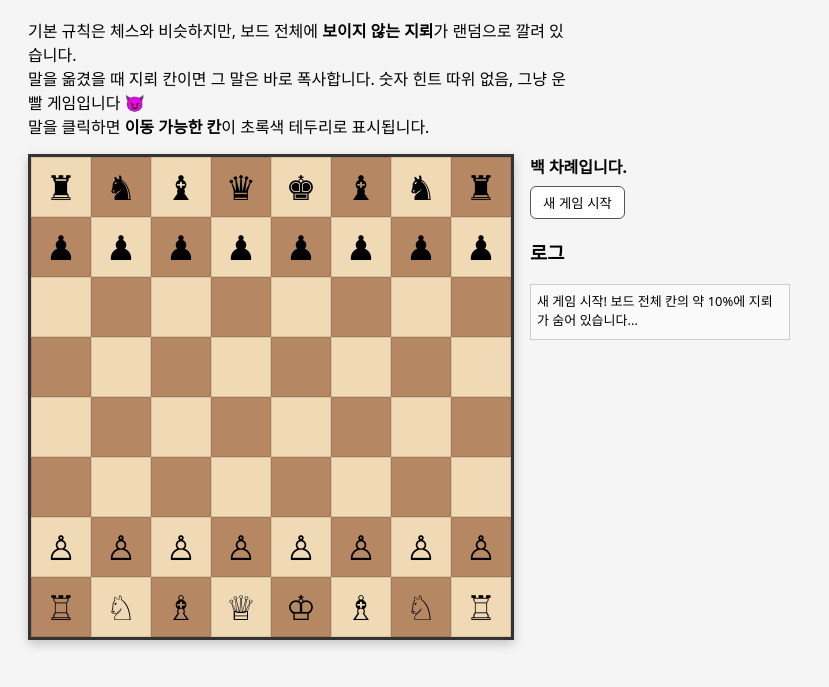
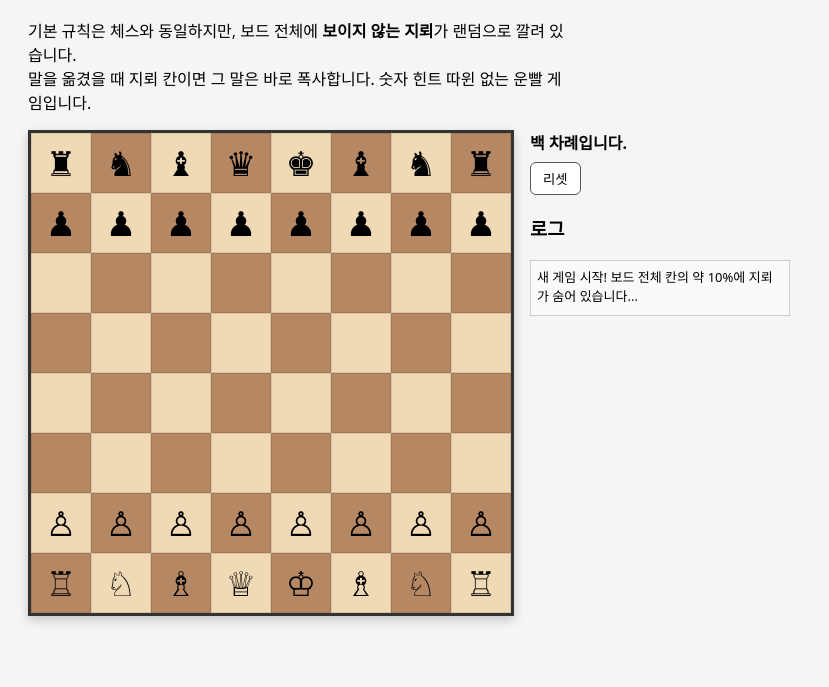
Before and after one commit to a01096962823-dot/mine_chess, a plain HTML site: page index.html in a window 1280 px wide. Shown: the part 77-764 px from the top of the page, without its empty margins (0-829 px from the left). Drawn offline with Linux system fonts and the light colour scheme.

Commit message:
Update index.html

```diff
--- a/index.html
+++ b/index.html
@@ -8,9 +8,8 @@
 <body>
   <h1>지뢰 체스 💣♟</h1>
   <p class="description">
-    기본 규칙은 체스와 비슷하지만, 보드 전체에 <b>보이지 않는 지뢰</b>가 랜덤으로 깔려 있습니다.<br>
-    말을 옮겼을 때 지뢰 칸이면 그 말은 바로 폭사합니다. 숫자 힌트 따위 없음, 그냥 운빨 게임입니다 😈<br>
-    말을 클릭하면 <b>이동 가능한 칸</b>이 초록색 테두리로 표시됩니다.
+    기본 규칙은 체스와 동일하지만, 보드 전체에 <b>보이지 않는 지뢰</b>가 랜덤으로 깔려 있습니다.<br>
+    말을 옮겼을 때 지뢰 칸이면 그 말은 바로 폭사합니다. 숫자 힌트 따윈 없는 운빨 게임입니다.
   </p>
 
   <div id="game">
@@ -18,7 +17,7 @@
     <div id="info">
       <div id="status"></div>
       <div id="controls">
-        <button id="resetBtn">새 게임 시작</button>
+        <button id="resetBtn">리셋</button>
       </div>
       <h3>로그</h3>
       <div id="log"></div>
```
